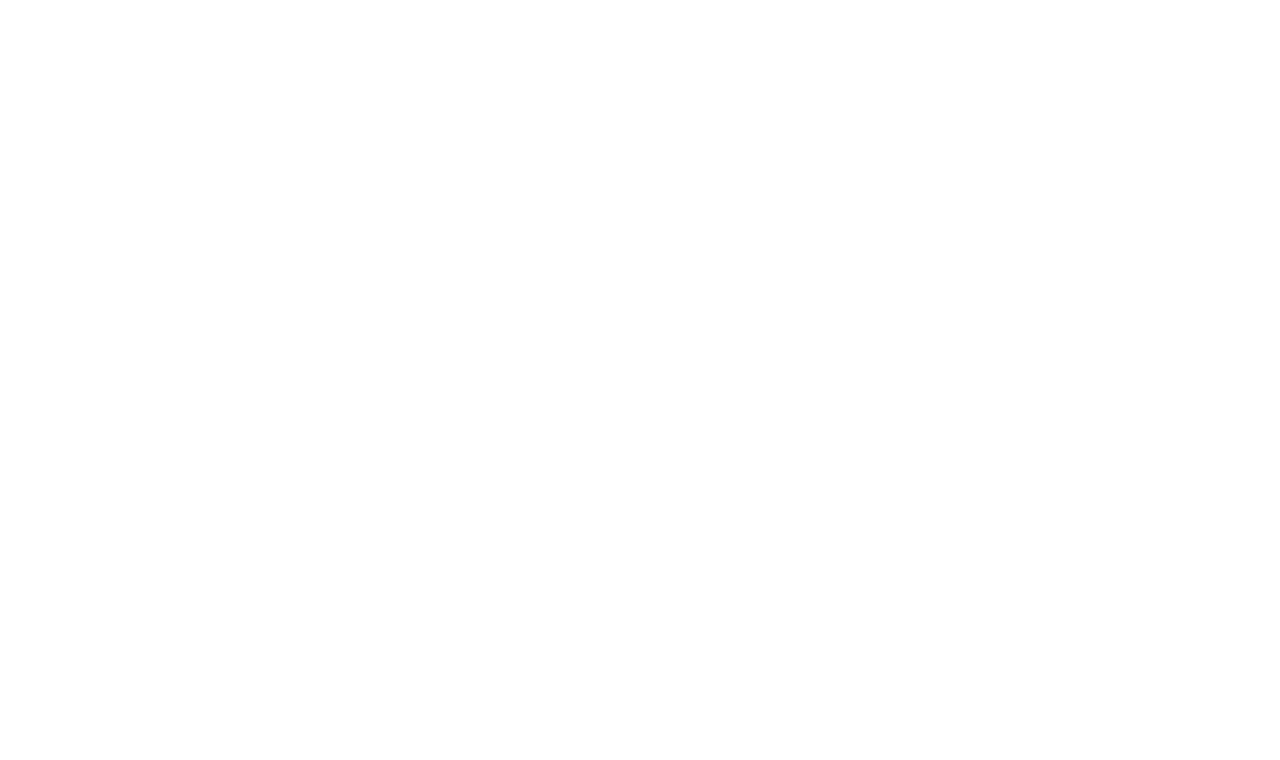
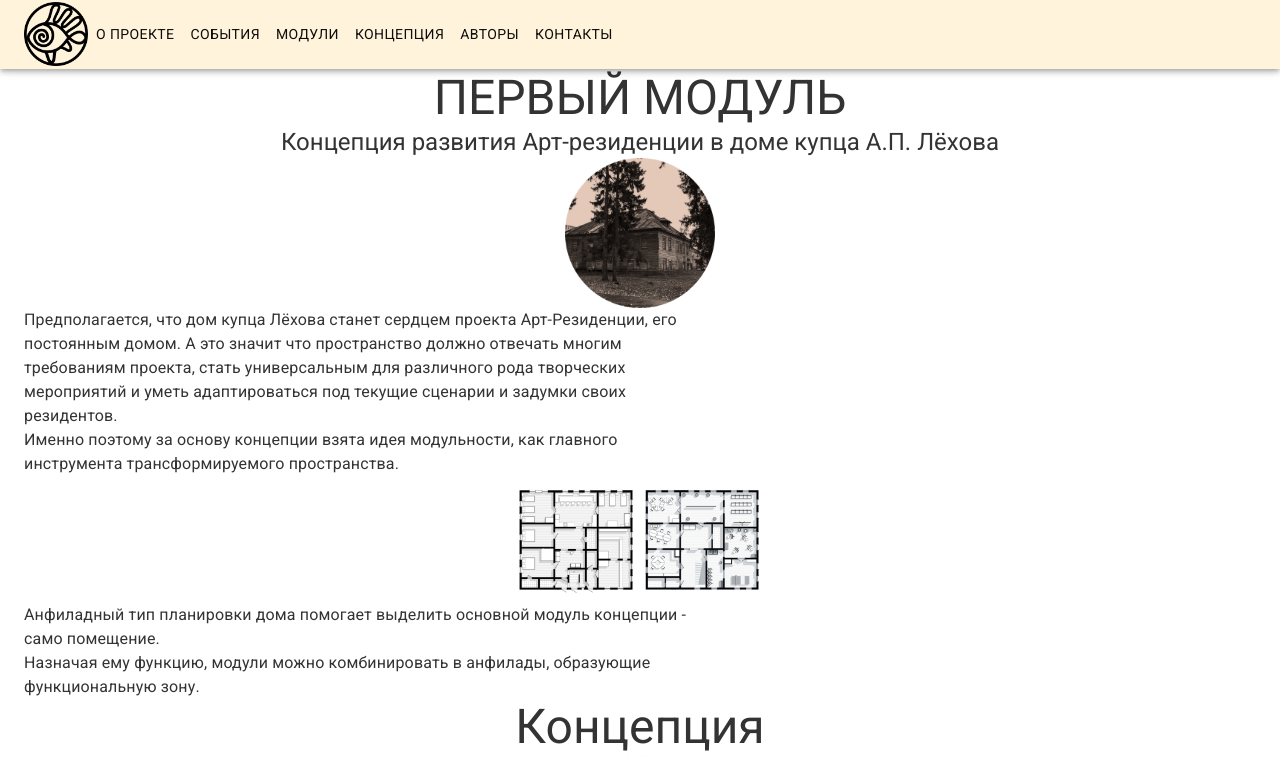
Before and after one commit to gessdead/art-residence-kargopol, a Gatsby site: page /first-module in a window 1280 px wide. Before the commit this address had no page. Shown: the top 760 px of the page. Built offline with nearby package versions, Linux system fonts and the light colour scheme; Gatsby itself is replaced by a stand-in of ours.

Commit message:
-start filling second page

```diff
--- a/src/components/AppBar.tsx
+++ b/src/components/AppBar.tsx
@@ -14,10 +14,10 @@
 
 const pages = [{
     text: 'О проекте',
-    url: '404'
+    url: '/first-module'
 }, {
     text: 'События',
-    url: '/'
+    url: '/page-2'
 }, {
     text: 'Модули',
     url: '#modules'
--- a/src/components/Modules.tsx
+++ b/src/components/Modules.tsx
@@ -12,7 +12,7 @@
                 edges {
                 node {
                     childImageSharp {
-                    gatsbyImageData
+                        gatsbyImageData
                     }
                 }
                 }
--- /dev/null
+++ b/src/pages/first-module.tsx
@@ -0,0 +1,64 @@
+import * as React from "react"
+import { Container, Grid, Typography, Box } from '@mui/material';
+import { GatsbyImage, StaticImage, getImage } from 'gatsby-plugin-image';
+import { graphql, useStaticQuery } from 'gatsby';
+
+import Layout from "../components/layout"
+import Carousel from '../components/Carousel';
+import Seo from "../components/seo"
+
+const SecondPage = () => {
+
+
+    return (
+        <Layout>
+
+          <Container maxWidth='xl' sx={{paddingTop: '70px'}}>
+              <Typography variant="h3" sx={{ textAlign: 'center'}}>
+                  ПЕРВЫЙ МОДУЛЬ
+              </Typography>
+              <Typography variant="h5" sx={{ textAlign: 'center'}}>
+                  Концепция развития Арт-резиденции в доме купца А.П. Лёхова
+              </Typography>
+              <StaticImage
+                        src="../images/firstModule/circle.png"
+                        loading="eager"
+                        layout="fullWidth"
+                        style={{ maxWidth: '150px', margin: '0 auto' }}
+                        quality={95}
+                        formats={["auto", "webp"]}
+                        alt="Дом Лехова"
+              />
+              <Typography variant="body1">
+                  Предполагается, что дом купца Лёхова станет сердцем проекта Арт-Резиденции, его постоянным домом. А это значит что пространство должно отвечать многим требованиям проекта, стать универсальным для различного рода творческих мероприятий и уметь адаптироваться под текущие сценарии и задумки своих резидентов.
+              </Typography>
+              <Typography variant="body1">
+              Именно поэтому за основу концепции взята идея модульности, как главного инструмента трансформируемого пространства.
+              </Typography>
+              <StaticImage
+                        src="../images/firstModule/floors-plan.png"
+                        loading="eager"
+                        layout="fullWidth"
+                        style={{ maxWidth: '250px', margin: '0 auto' }}
+                        quality={95}
+                        formats={["auto", "webp"]}
+                        alt="Дом Лехова"
+              />
+
+              <Typography variant="body1">
+              Анфиладный тип планировки дома помогает выделить основной модуль концепции - само помещение.
+              </Typography>
+              <Typography variant="body1">
+              Назначая ему функцию, модули можно комбинировать в анфилады, образующие функциональную зону.
+              </Typography>
+          </Container>
+
+          <Carousel />
+
+        </Layout>
+      )
+}
+
+export const Head = () => <Seo title="Первый модуль" />
+
+export default SecondPage;
--- a/src/pages/index.js
+++ b/src/pages/index.js
@@ -15,8 +15,6 @@
 
     <Modules />
 
-    <Carousel />
-
   </Layout>
 )
 
--- a/src/pages/page-2.js
+++ b/src/pages/page-2.js
@@ -2,13 +2,14 @@
 import { Link } from "gatsby"
 
 import Layout from "../components/layout"
+import Carousel from '../components/Carousel';
 import Seo from "../components/seo"
 
 const SecondPage = () => (
   <Layout>
-    <h1>Hi from the second page</h1>
-    <p>Welcome to page 2</p>
-    <Link to="/">Go back to the homepage</Link>
+
+    <Carousel />
+
   </Layout>
 )
 
```
Also changed, not shown: src/images/firstModule/circle.png (added), src/images/firstModule/floors-plan.png (added).
